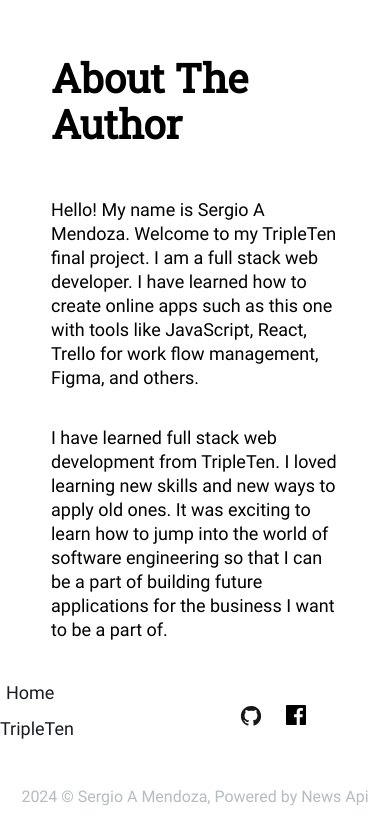
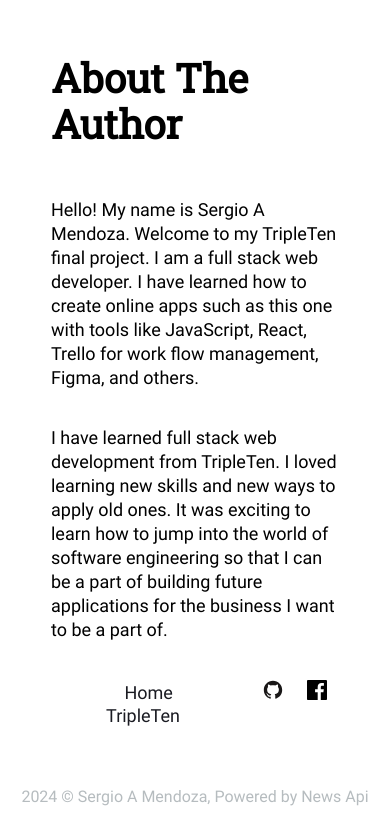
Before and after one commit to MrSurge87/Final_Project-Frontend, a React (Create React App) app: page / in a window 390 px wide. Shown: the part 889-1723 px from the top of the page. Built offline with nearby package versions, Linux system fonts and the light colour scheme.

Commit message:
fix: updated footer class names to bein line with BEM

```diff
--- a/src/components/Footer/Footer.css
+++ b/src/components/Footer/Footer.css
@@ -20,17 +20,17 @@
   flex-direction: row;
 }
 
-.footer__links_description {
+.footer__links-description {
   flex-direction: row;
   display: flex;
   align-items: center;
 }
 
-.footer__links_type_icons {
+.footer__links_icons {
   flex-direction: row;
   display: flex;
   align-items: center;
-  margin-right: 104px;
+  /* margin-right: 104px; */
 }
 
 .footer__link {
@@ -58,7 +58,7 @@
   cursor: pointer;
 }
 
-.footer__button_tripleten {
+.footer__link_tripleten {
   margin-right: 40px;
   font-family: "Roboto400", sans-serif;
   color: rgba(26, 27, 34, 1);
@@ -68,7 +68,7 @@
   border: none;
 }
 
-.footer__button_github {
+.footer__link_icon_github {
   border: none;
   width: 20px;
   height: 20px;
@@ -76,7 +76,7 @@
   cursor: pointer;
 }
 
-.footer__button_facebook {
+.footer__link_icon_facebook {
   border: none;
   width: 20px;
   height: 20px;
@@ -116,7 +116,7 @@
   .footer__link {
     flex-direction: column;
     display: flex;
-    width: 200px;
+    /* width: 200px; */
     height: 74px;
     list-style-type: none;
   }
@@ -126,7 +126,7 @@
     margin-right: 16px;
   }
 
-  .footer__links_description {
+  .footer__links-description {
     margin: 0;
     padding: 0;
     display: flex;
--- a/src/components/Footer/Footer.js
+++ b/src/components/Footer/Footer.js
@@ -11,7 +11,7 @@ const Footer = () => {
         {currentYear} © Sergio A Mendoza, Powered by News Api
       </p>
       <nav className="footer__links">
-        <ul className="footer__links_description">
+        <ul className="footer__links-description">
           <li className="footer__link">
             <NavLink to="/">
               <button className="footer__button footer__button_home" type="button">
@@ -23,29 +23,29 @@ const Footer = () => {
             <a
               href="https://tripleten.com/"
               target="_blank"
-              className="footer__button footer__button_tripleten"
+              className="footer__link footer__link_tripleten"
               rel="noopener noreferrer"
             >
               TripleTen
             </a>
           </li>
           </ul>
-          <ul className="footer__links_type_icons">
-          <li className="footer__links_icon">
+          <ul className="footer__links_icons">
+          <li className="footer__link footer__link_icon">
             <a
               href="https://github.com/MrSurge87"
               target="_blank"
-              className="footer__Button footer__button_github"
+              className="footer__link footer__link_icon_github"
               rel="noopener noreferrer"
             >
               <img src={GitHubIcon} alt="GitHub" />
             </a>
             </li>
-            <li className="footer__links_icon">
+            <li className="footer__link footer__link_icon">
             <a
               href="https://www.facebook.com/sergio.a.mendoza.54/"
               target="_blank"
-              className="footer__button footer__button_facebook"
+              className="footer__link footer__link_icon_facebook"
               rel="noopener noreferrer"
             >
               <img src={FacebookIcon} alt="Facebook" />
--- a/src/components/Header/Header.js
+++ b/src/components/Header/Header.js
@@ -43,6 +43,7 @@ const Header = ({
           isSavedNewsHeader ? "header--saved" : "header--main"
         }`}
       >
+
         <NavLink to="/" className="header__title">
           <img
             src={isSavedNewsHeader ? NewsExplorerBlack : NewsExplorerWhite}
@@ -51,8 +52,11 @@ const Header = ({
           />
         </NavLink>
 
+
         {signedIn && currentPage === "/" ? (
+          <nav>
           <div className="header__buttons">
+
             <NavLink to="/" className="header__home-button">
               <img src={isSavedNewsHeader ? HomeBlack : HomeWhite} alt="home" className="header__home-icon" />
             </NavLink>
@@ -102,7 +106,9 @@ const Header = ({
               </NavLink>
             </div>
           </div>
+          </nav>
         ) : currentPage === "/saved-news" ? (
+          <nav>
           <div className="header__buttons">
             <NavLink to="/" className="header__home-button">
               <img src={isSavedNewsHeader ? HomeBlack : HomeWhite} alt="home" />
@@ -151,8 +157,10 @@ const Header = ({
                   />
                 </div>
               </NavLink>
+
             </div>
           </div>
+          </nav>
         ) : (
           <nav to="/">
             <ul className="header__buttons">
@@ -171,6 +179,7 @@ const Header = ({
             </ul>
           </nav>
         )}
+
       </header>
 
       {/* HEADER MOBILE */}
```
